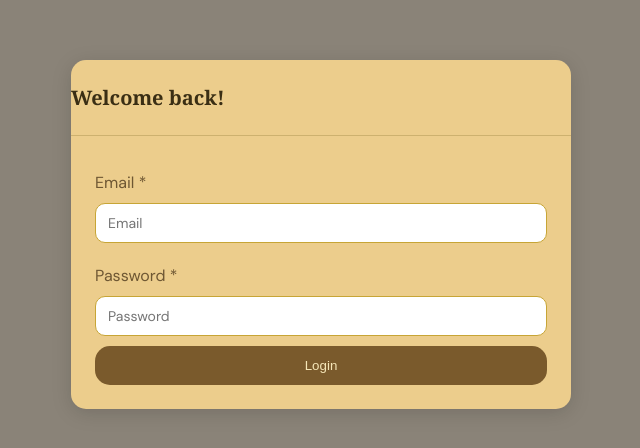
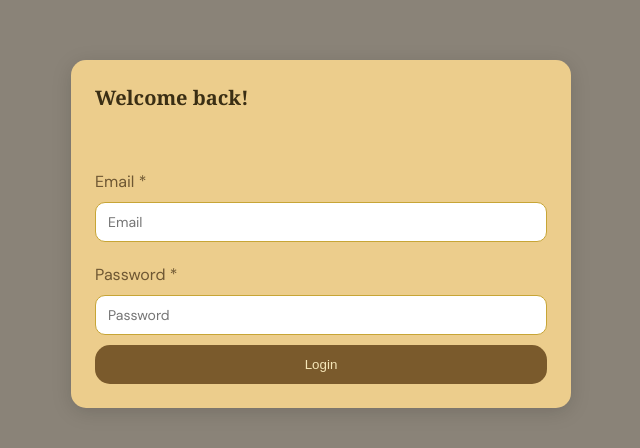
Before and after one commit to yelyty/read-the-globe, a React (Vite) app: page / in a window 1280 px wide. Shown: the part 166-614 px from the top of the page, without its empty margins (319-959 px from the left). Built offline with nearby package versions, Linux system fonts and the light colour scheme; no server answers; the database is empty; a web font is replaced by a local one.

Commit message:
Fix dialog styles

```diff
--- a/src/components/Dialog.tsx
+++ b/src/components/Dialog.tsx
@@ -1,3 +1,4 @@
+import { XIcon } from "@phosphor-icons/react";
 import type { ReactNode } from "react";
 
 type DialogProps = {
@@ -30,7 +31,7 @@ const Dialog = ({
             onClick={onClose}
             aria-label="Close dialog"
           >
-            X
+            <XIcon size={32} />
           </button>
         )}
         {children}
@@ -45,7 +46,7 @@ type DialogTitleProps = {
 
 export const DialogTitle = ({ children }: DialogTitleProps) => {
   return (
-    <div className="header">
+    <div className="dialog-header">
       <h2 className="title">{children}</h2>
     </div>
   );
```
